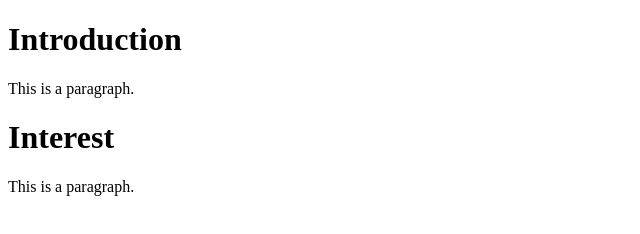
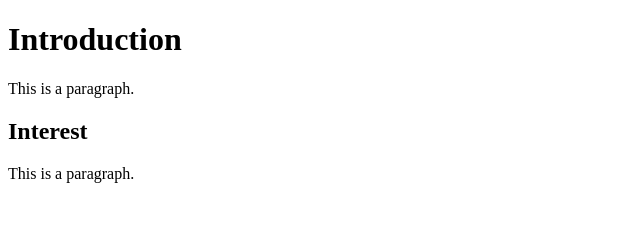
Before and after one commit to santosh-neupane/santosh-neupane.github.io, a plain HTML site: page index.html in a window 1280 px wide. Shown: the whole page, without its empty margins (0-640 px from the left). Drawn offline with Linux system fonts and the light colour scheme.

Commit message:
improve heading

```diff
--- a/index.html
+++ b/index.html
@@ -8,7 +8,7 @@
 <h1>Introduction</h1>
 <p>This is a paragraph.</p>
 
-<h1>Interest</h1>
+<h2>Interest</h2>
 <p>This is a paragraph.</p>
 
 </body>
```
